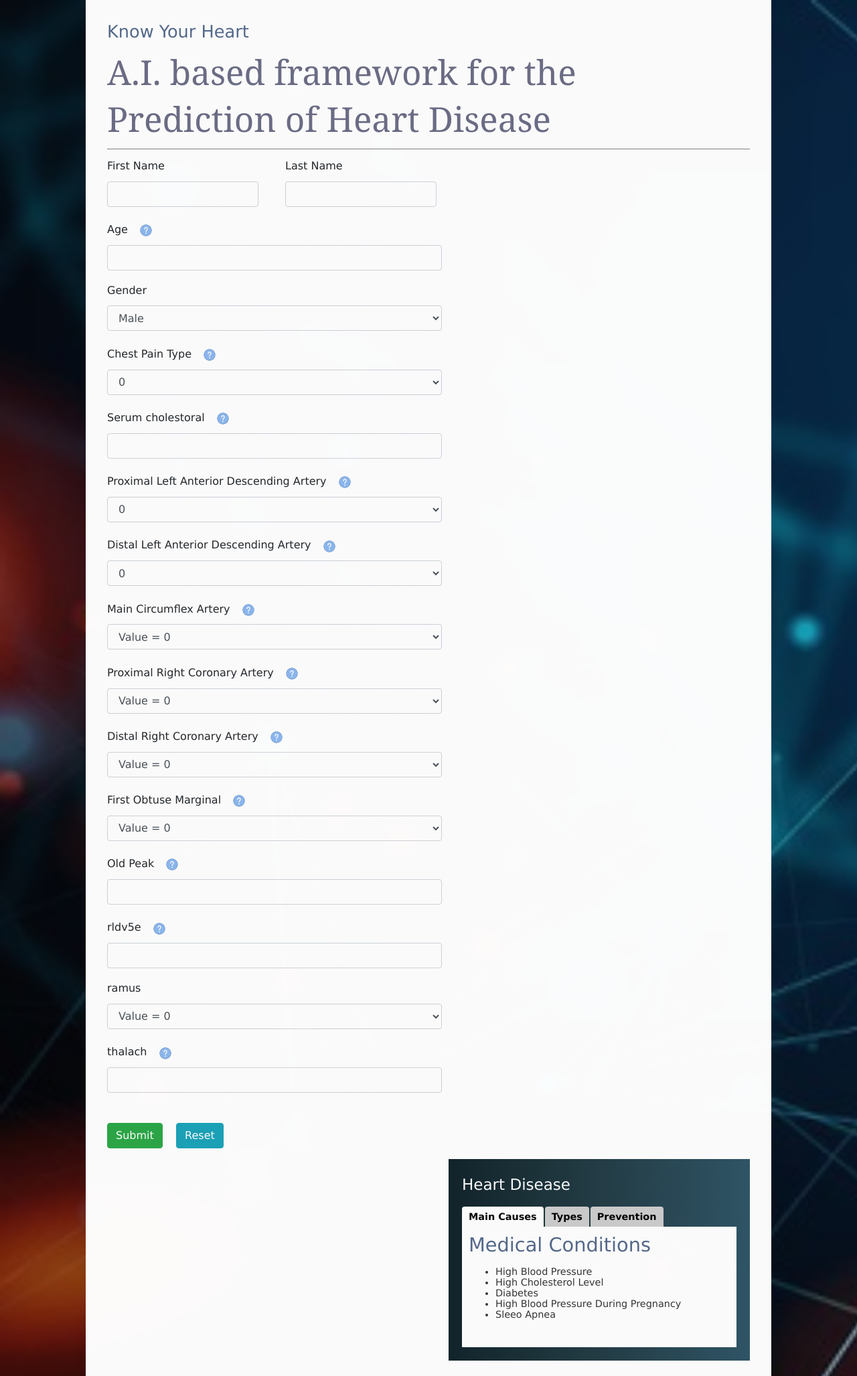
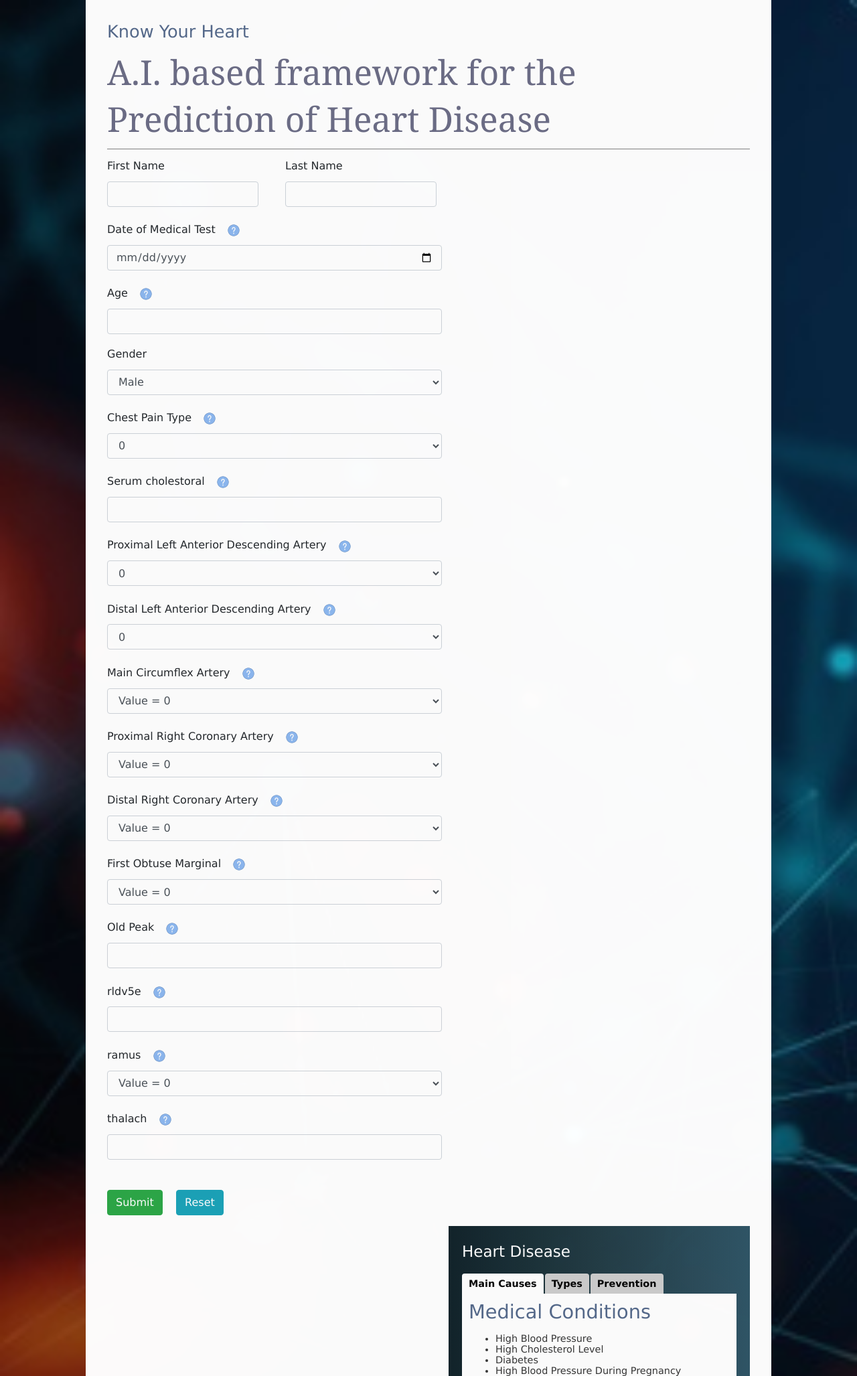
Before and after one commit to somesh636/Heart-Disease-Detection-Using-Machine-Learning-, a Flask app: page / in a window 1280 px wide. Shown: the top 2055 px of the page at 67% size. Run offline with Flask 2, Linux system fonts and the light colour scheme; some libraries are stand-ins or nearby versions.

Commit message:
added date field

```diff
--- a/main.py
+++ b/main.py
@@ -6,13 +6,14 @@ import numpy as np
 application = app = Flask(__name__)
 app.config["MONGO_URI"] = "mongodb+srv://User_info:userinfo123@cluster0-hmtuj.gcp.mongodb.net/test?retryWrites=true&w=majority"
 mongo = PyMongo(app)
-u_d=mongo.db.user_data2
-u_f=mongo.db.feedback_data2
+u_d=mongo.db.user_data3
+u_f=mongo.db.feedback_data3
 @app.route('/',methods=['POST','GET'])
 def posts():
     if request.method == 'POST':
         post_first_name = request.form['first_name']
         post_last_name = request.form['last_name']
+        post_test_date = request.form['test_date']
         post_age = request.form['age']
         post_gender = request.form['gender']
         post_chest_pain_type = request.form['chest_pain_type']
@@ -28,8 +29,11 @@ def posts():
         post_ramus = request.form['ramus']
         post_thalach = request.form['thalach']
 
+
+
         new_post= {'first_name' : post_first_name,\
             'last_name' : post_last_name,\
+            'test_date' : post_test_date,\
             'age':post_age,\
             'gender':post_gender,\
             'chest_pain_type':post_chest_pain_type,\
--- a/templates/index.htm
+++ b/templates/index.htm
@@ -39,6 +39,15 @@
           <input type="text" class="form-control" id="last_name" name="last_name" required>
       </div>
       </div>
+
+      <div class="form-group">
+        <label for="test_date">Date of Medical Test</label>
+        <!-- <label for="age" class="units">(in years)</label> -->
+        <button type="button" class="btn" data-toggle="tooltip" data-placement="right" title="Date of Medical Test">
+          <img src="static/images/help3.png">
+        </button>
+        <input type="date" id="test_date" name="test_date" class="form-control" required>
+        </div>
 
       <div class="form-group">
       <label for="age">Age</label>
@@ -172,6 +181,9 @@
 
       <div class="form-group">
         <label for="ramus">ramus</label>
+        <button type="button" class="btn" data-toggle="tooltip" data-placement="right" title="ramus">
+          <img src="static/images/help3.png">
+        </button>
         <select name="ramus" id="ramus" class="form-control">
           <option value=0>Value = 0</option>
           <option value=1>Value = 1</option>
```
Also changed, not shown: templates/result.html (+7 -0 lines).
